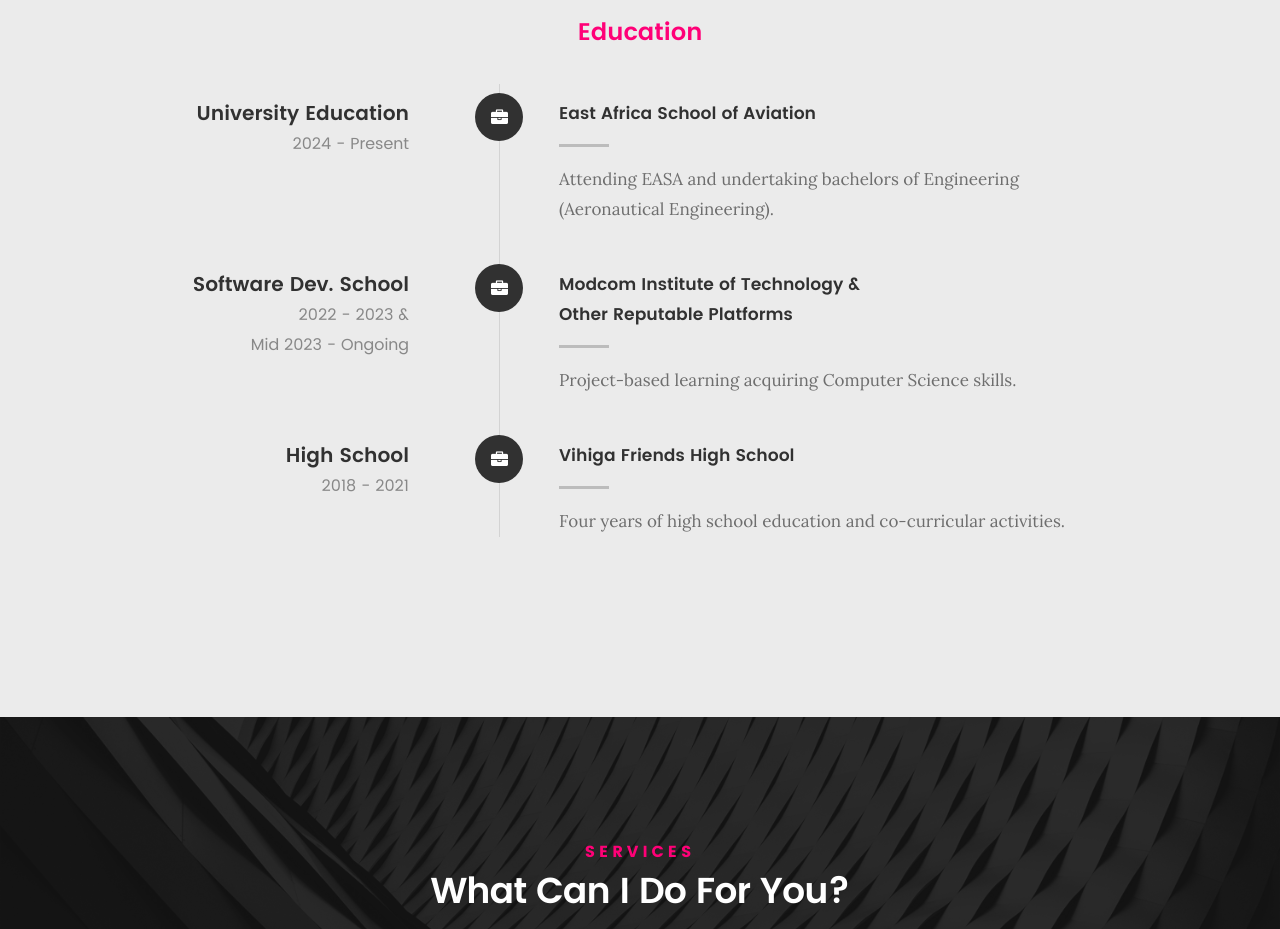
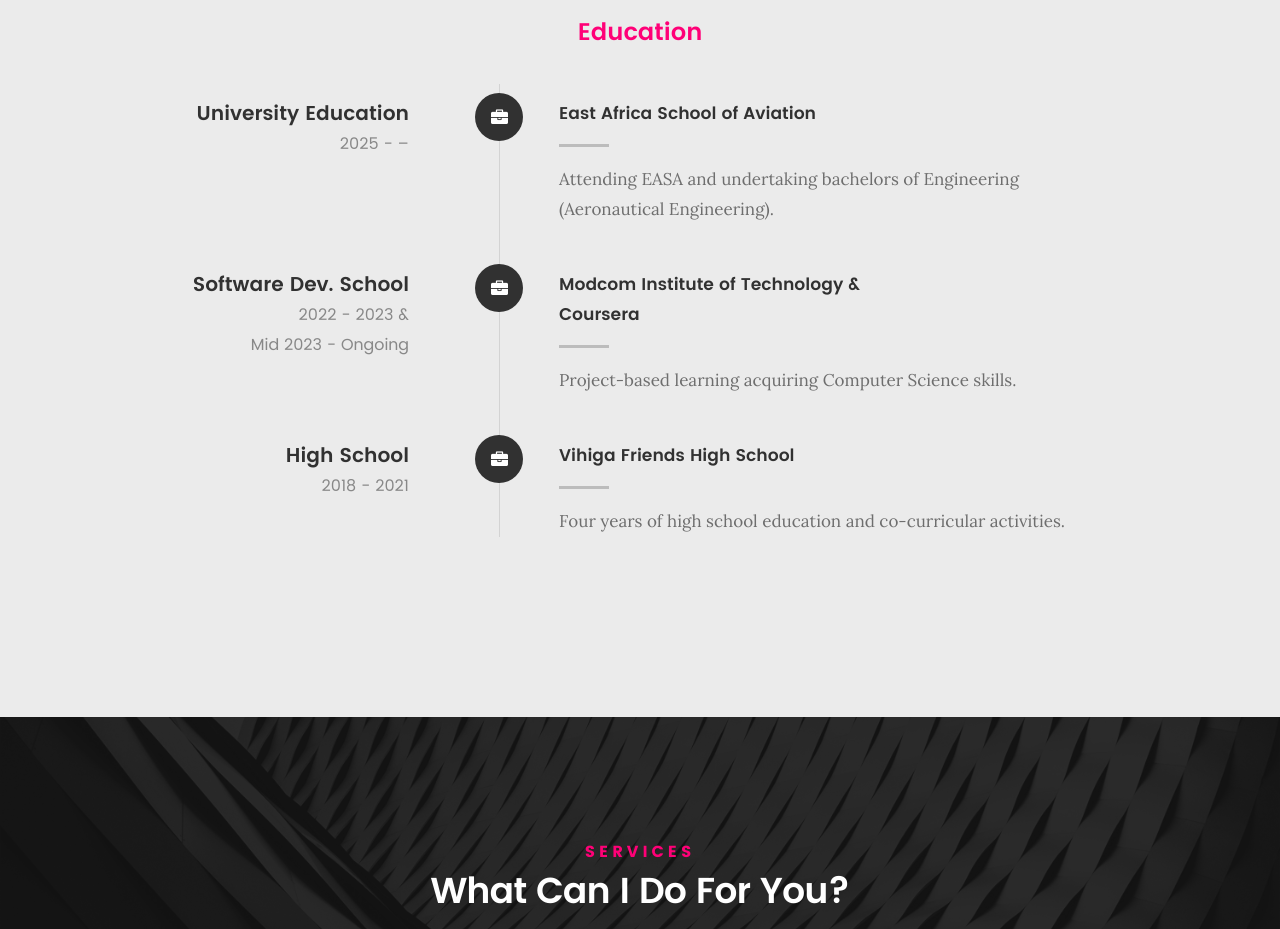
Before and after one commit to JDILEMMAX/JDILEMMAX.github.io, a plain HTML site: page index.html in a window 1280 px wide. Shown: the part 4220-5149 px from the top of the page. Drawn offline with Linux system fonts and the light colour scheme; files whose address does not match are found by name.

Commit message:
Update index.html

```diff
--- a/index.html
+++ b/index.html
@@ -342,7 +342,7 @@
 
 	   				<div class="timeline-header">
 	   					<h3>University Education</h3>
-	   					<p>2024 - Present</p>
+	   					<p>2025 - –</p>
 	   				</div>
 
 	   				<div class="timeline-content">
@@ -364,7 +364,7 @@
 	   				</div>
 
 	   				<div class="timeline-content">
-	   					<h4>Modcom Institute of Technology & <br> Other Reputable Platforms</h4>
+	   					<h4>Modcom Institute of Technology & <br> Coursera</h4>
 	   					<p>Project-based learning acquiring Computer Science skills.</p>
 	   				</div>
 
```
